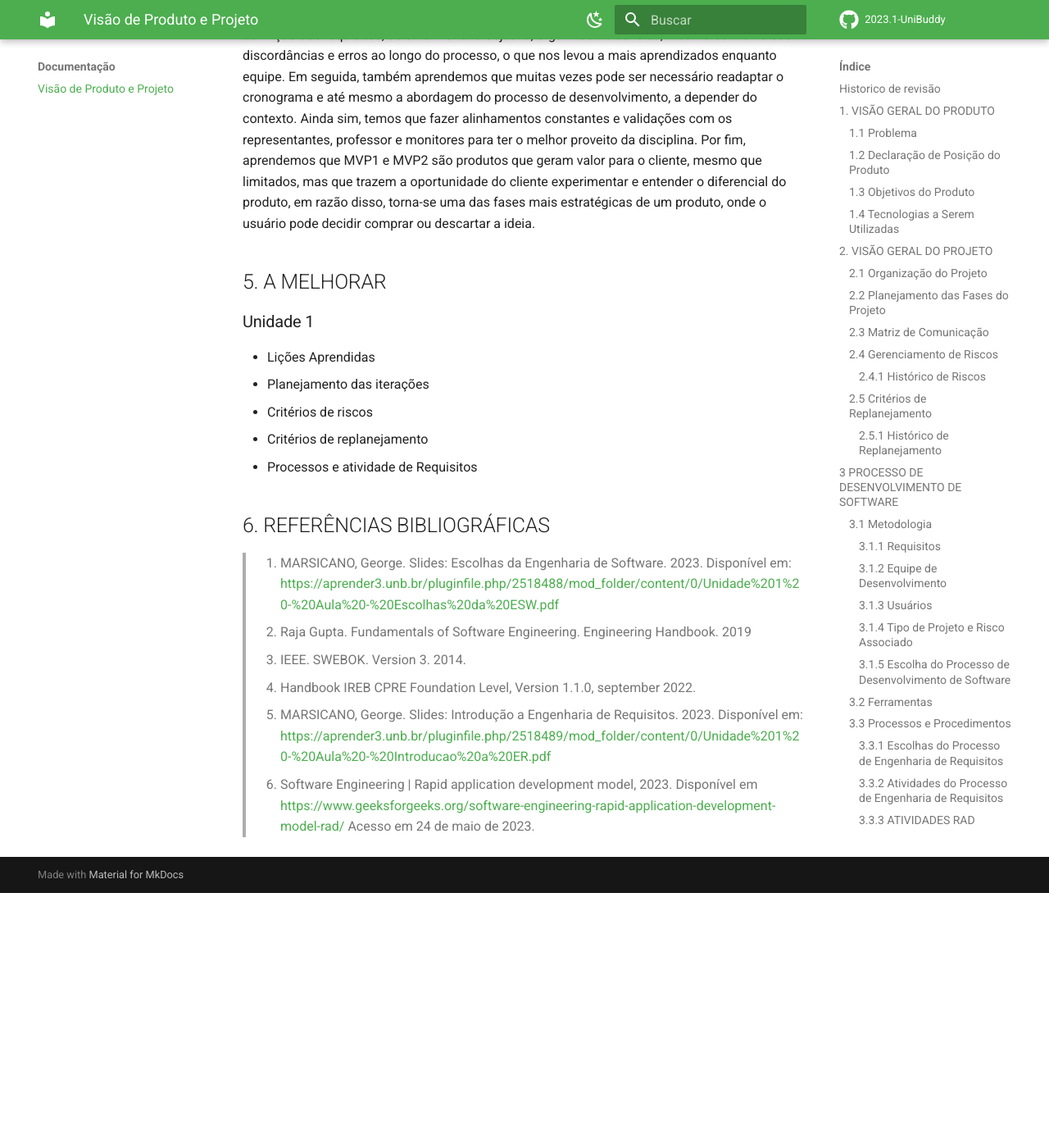
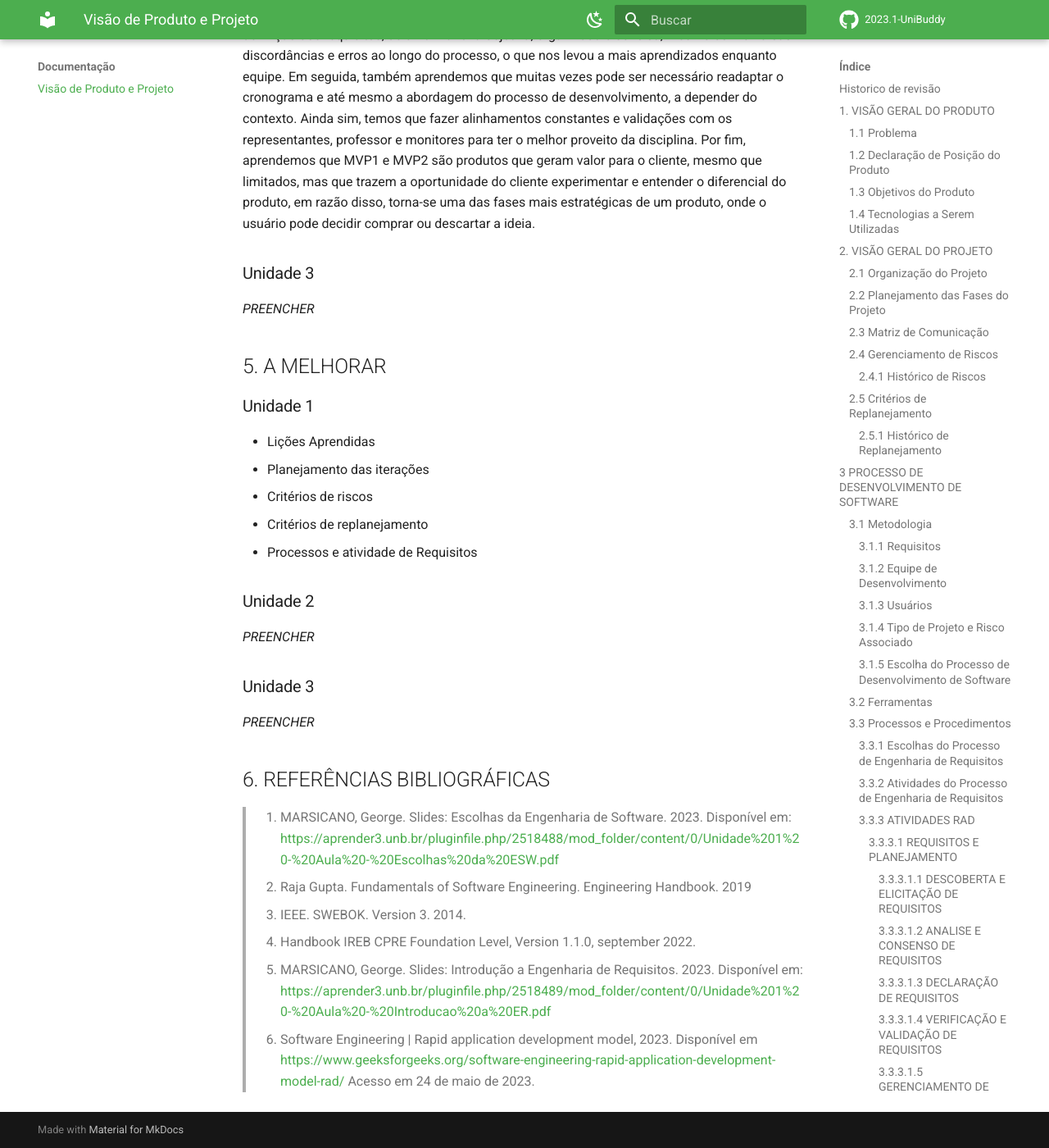
Before and after one commit to mdsreq-fga-unb/2023.1-UniBuddy, an MkDocs documentation site: the page built from docs/visao-produto-projeto.md, in a window 1280 px wide and 1400 px high, scrolled down 13816 px. Shown: the whole window at 82% size. Built offline with MkDocs 1.6.1 and Material for MkDocs 9.7.7, drawn with Linux system fonts in a browser that asks for light colours; comment, search, counter and statistics services are not loaded; before the commit the page ends 14905 px from its top, so only the background shows below that.

Commit message:
Atualização/Revisão da estrutura do visão geral

```diff
--- a/docs/visao-produto-projeto.md
+++ b/docs/visao-produto-projeto.md
@@ -362,7 +362,7 @@
 TP-01 | Testagem do Produto | Teste Manual, Teste de Módulo, Teste de Integração, Teste de Sistema, Teste de Aceitação | VSCODE, GitHub | Relatório de Testes
 
 ### 3.4 Arquitetura do Projeto
-?
+*PREENCHER*
 
 
 ## 4. LIÇÕES APRENDIDAS
@@ -379,6 +379,8 @@
 Na unidade 2 realizamos as Atividades de Engenharia de Requisitos (MARSICANO, 2023) que havíamos planejado, com alguns percalços no caminho que nos levaram a replanejar nosso cronograma e alterar a abordagem de desenvolvimento. Dentro das atividades de requisitos, iniciamos pela Elicitação e Descoberta, através de conversa com inteligência artificial (ChatGPT) e representantes dos usuários, e conseguimos criar uma listagem dos requisitos funcionais e não funcionais na qual conseguimos materializar os desejos e necessidades dos representantes. Seguimos com a Análise e Consenso através de negociações e análises, tendo discussões entre o time e com revisões do monitor. Com isso, prosseguimos para a Declaração e a fizemos através de Temas, Épicos e User Stories. Posteriormente fizemos a Verificação e Validação através de revisão em pares e feedbacks, além do uso do INVEST por meio da equipe GameKingdom, onde pudemos entender de uma forma mais concisa como nossos requisitos poderiam melhorar. Por fim, fizemos a Organização e Atualização através da técnica MoSCoW, onde avaliamos os critérios da técnica entre o time por meio de votação, onde tínhamos 5 pontos para valor de negócio, viabilidade e complexidade, assim conseguimos de uma maneira menos subjetiva (e mais objetiva), definir nossos MVP1 e MVP2.
 
 Portanto, com base no descrito acima, podemos dizer que aprendemos todo o processo de definição dos requisitos, de uma maneira objetiva, organizada e concisa, mesmo com diversas discordâncias e erros ao longo do processo, o que nos levou a mais aprendizados enquanto equipe. Em seguida, também aprendemos que muitas vezes pode ser necessário readaptar o cronograma e até mesmo a abordagem do processo de desenvolvimento, a depender do contexto. Ainda sim, temos que fazer alinhamentos constantes e validações com os representantes, professor e monitores para ter o melhor proveito da disciplina. Por fim, aprendemos que MVP1 e MVP2 são produtos que geram valor para o cliente, mesmo que limitados, mas que trazem a oportunidade do cliente experimentar e entender o diferencial do produto, em razão disso, torna-se uma das fases mais estratégicas de um produto, onde o usuário pode decidir comprar ou descartar a ideia.
+### Unidade 3
+*PREENCHER*
 
 ## 5. A MELHORAR
 ### Unidade 1
@@ -387,6 +389,10 @@
 - Critérios de riscos
 - Critérios de replanejamento
 - Processos e atividade de Requisitos
+### Unidade 2
+*PREENCHER*
+### Unidade 3
+*PREENCHER*
 
 ## 6. REFERÊNCIAS BIBLIOGRÁFICAS
 
```
